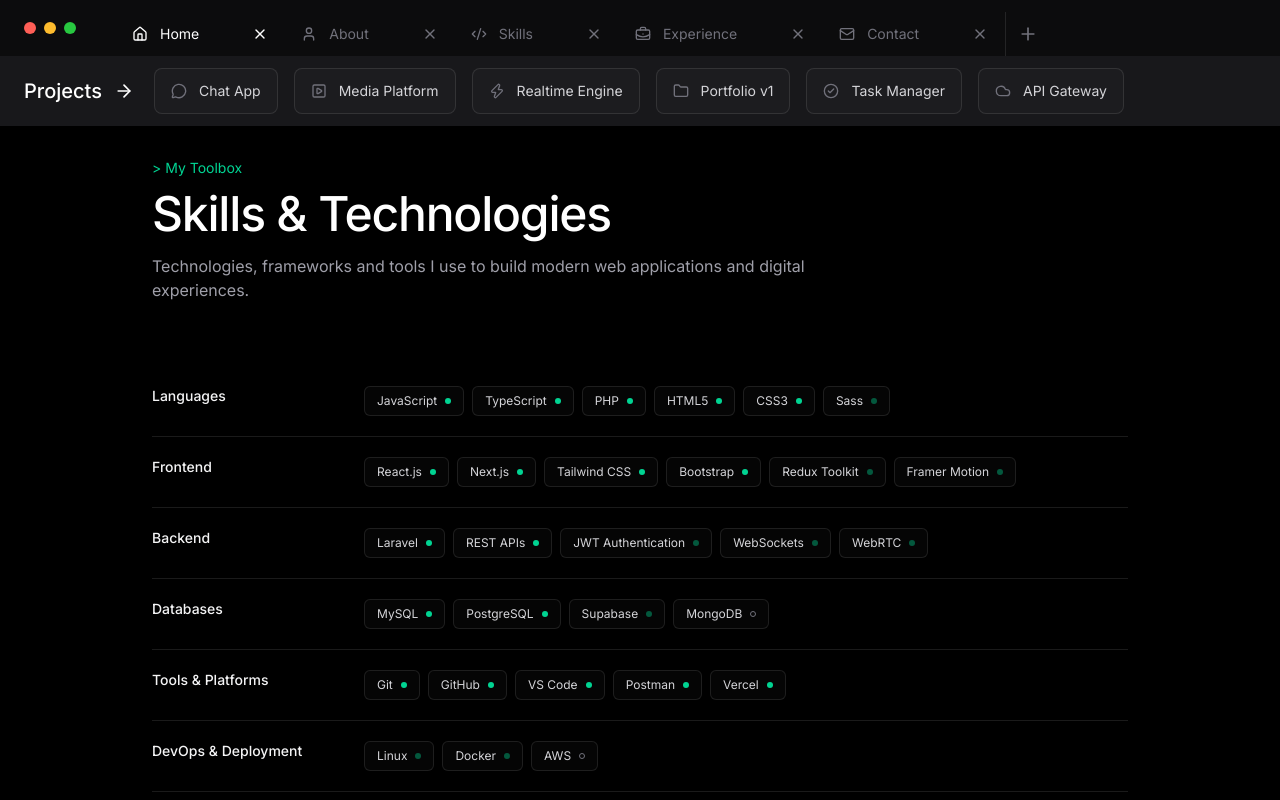
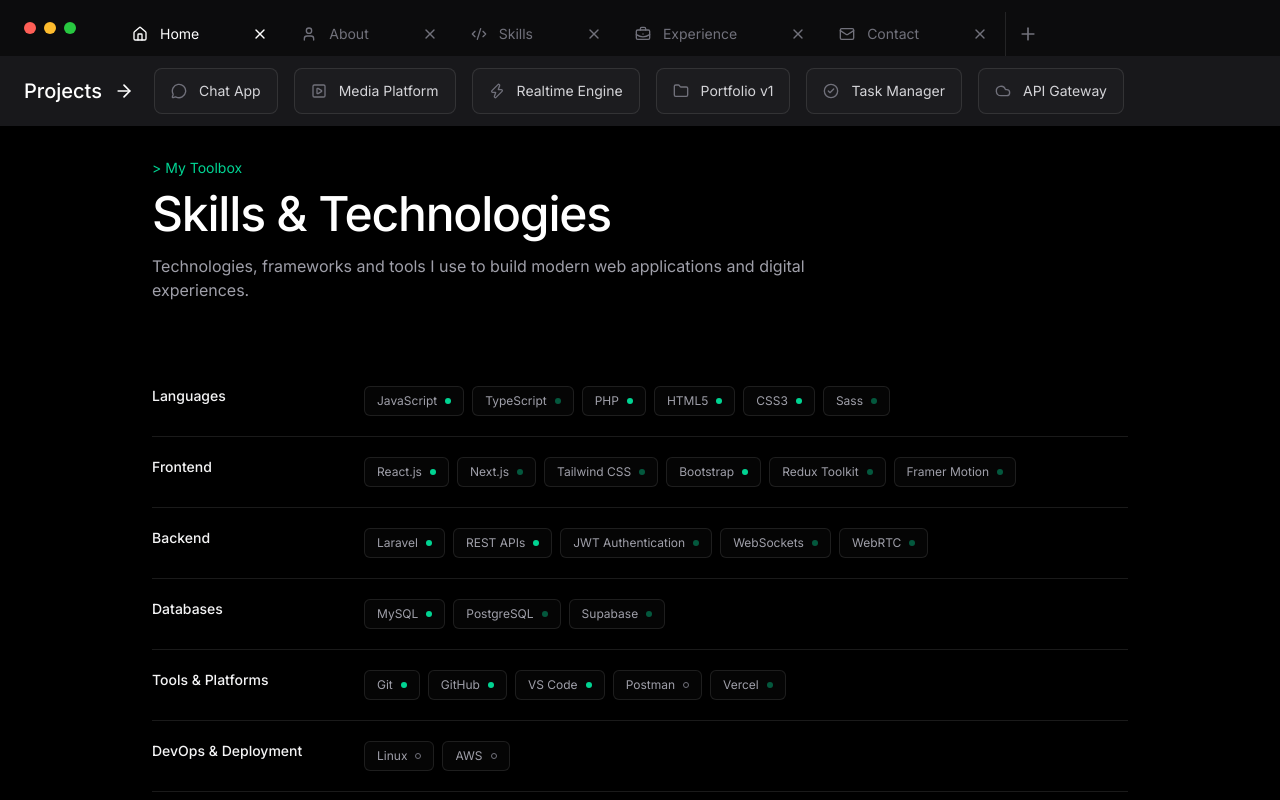
Before and after one commit to thappamkkumar/mk-portfolio, a Next.js app: page /skills in a window 1280 px wide. Built offline with nearby package versions, Linux system fonts and the light colour scheme.

Commit message:
polish skill level and change skills

```diff
--- a/src/app/skills/page.tsx
+++ b/src/app/skills/page.tsx
@@ -2,5 +2,17 @@
 import { skillCategories } from "@/data/skills";
 
 export default function Page() {
-  return <SkillSection categories={skillCategories} />;
+  return (
+    <section
+      className="
+        mx-auto
+        max-w-5xl
+        px-4
+        py-8
+        md:px-6
+      "
+    >
+      <SkillSection categories={skillCategories} />
+    </section>
+  );
 }
--- a/src/components/about/profile-image.tsx
+++ b/src/components/about/profile-image.tsx
@@ -29,6 +29,7 @@
         priority
         src={image}
         alt={name}
+        sizes="(max-width: 768px) 100vw, 50vw"
         className="object-contain"
       />
     </div>
--- a/src/components/hero/hero-section.tsx
+++ b/src/components/hero/hero-section.tsx
@@ -6,7 +6,7 @@
 
 const HeroSection = () => {
   return (
-    <section
+    <div
       className="
         relative
         flex
@@ -178,7 +178,7 @@
           </p>
         </div>
       </div>
-    </section>
+    </div>
   );
 };
 
--- a/src/components/skills/skill-category.tsx
+++ b/src/components/skills/skill-category.tsx
@@ -10,7 +10,7 @@
   category,
 }: SkillCategoryProps) {
   return (
-    <section
+    <div
       aria-labelledby={category.id}
       className="
         border-b
@@ -55,6 +55,6 @@
           ))}
         </ul>
       </div>
-    </section>
+    </div>
   );
 }
--- a/src/components/skills/skill-item.tsx
+++ b/src/components/skills/skill-item.tsx
@@ -29,7 +29,7 @@
           px-3
           py-1.5
           text-xs
-          text-zinc-300
+          text-zinc-400
           transition-all
           duration-200
           hover:border-emerald-500/30
--- a/src/components/skills/skill-section.tsx
+++ b/src/components/skills/skill-section.tsx
@@ -12,11 +12,7 @@
   categories,
 }: SkillsPageProps) {
   return (
-    <div className="mx-auto
-        max-w-5xl
-        px-4
-        py-8
-        md:px-6">
+    <div>
       <SkillsHeader />
 
       <SkillsGrid categories={categories} />
--- a/src/components/skills/skills-guide.tsx
+++ b/src/components/skills/skills-guide.tsx
@@ -1,6 +1,6 @@
 export default function SkillsGuide() {
   return (
-    <section className="pt-10">
+    <div className="pt-20 ">
       <h2 className="mb-5 text-sm font-medium text-zinc-200">
         Skill Level Guide
       </h2>
@@ -30,6 +30,6 @@
           </span>
         </div>
       </div>
-    </section>
+    </div>
   );
 }
--- a/src/components/skills/skills-header.tsx
+++ b/src/components/skills/skills-header.tsx
@@ -1,6 +1,6 @@
 export default function SkillsHeader() {
   return (
-    <header className="mb-16">
+    <div className="mb-16">
       <p className="mb-3 text-sm text-emerald-400">
         &gt; My Toolbox
       </p>
@@ -14,6 +14,6 @@
         build modern web applications and digital
         experiences.
       </p>
-    </header>
+    </div>
   );
 }
--- a/src/data/skills.ts
+++ b/src/data/skills.ts
@@ -6,7 +6,7 @@
     title: "Languages",
     skills: [
       { name: "JavaScript", level: "comfortable" },
-      { name: "TypeScript", level: "comfortable" },
+      { name: "TypeScript", level: "working" },
       { name: "PHP", level: "comfortable" },
       { name: "HTML5", level: "comfortable" },
       { name: "CSS3", level: "comfortable" },
@@ -19,8 +19,8 @@
     title: "Frontend",
     skills: [
       { name: "React.js", level: "comfortable" },
-      { name: "Next.js", level: "comfortable" },
-      { name: "Tailwind CSS", level: "comfortable" },
+      { name: "Next.js", level: "working" },
+      { name: "Tailwind CSS", level: "working" },
       { name: "Bootstrap", level: "comfortable" },
       { name: "Redux Toolkit", level: "working" },
       { name: "Framer Motion", level: "working" },
@@ -44,9 +44,8 @@
     title: "Databases",
     skills: [
       { name: "MySQL", level: "comfortable" },
-      { name: "PostgreSQL", level: "comfortable" },
+      { name: "PostgreSQL", level: "working" },
       { name: "Supabase", level: "working" },
-      { name: "MongoDB", level: "familiar" },
     ],
   },
 
@@ -57,8 +56,8 @@
       { name: "Git", level: "comfortable" },
       { name: "GitHub", level: "comfortable" },
       { name: "VS Code", level: "comfortable" },
-      { name: "Postman", level: "comfortable" },
-      { name: "Vercel", level: "comfortable" },
+      { name: "Postman", level: "familiar" },
+      { name: "Vercel", level: "working" },
     ],
   },
 
@@ -66,8 +65,7 @@
     id: "deployment",
     title: "DevOps & Deployment",
     skills: [
-      { name: "Linux", level: "working" },
-      { name: "Docker", level: "working" },
+      { name: "Linux", level: "familiar" },
       { name: "AWS", level: "familiar" },
     ],
   },
```
Also changed, not shown: src/components/skills/skills-item.tsx (deleted).
